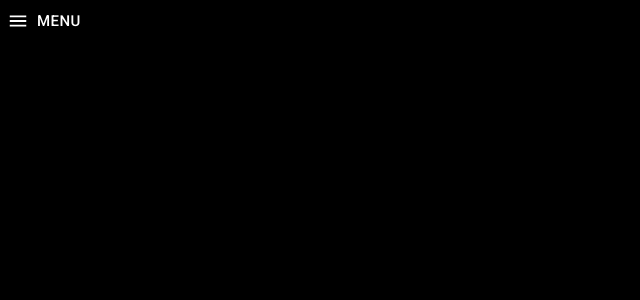
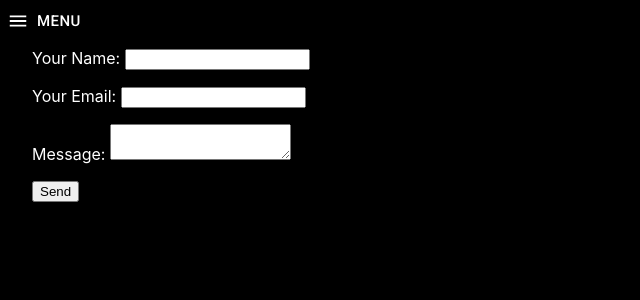
Before and after one commit to lucsedirae/lucsedirae.github.io, a React (Create React App) app: page /questionnaire in a window 1280 px wide. Shown: the top 300 px of the page, without its empty margins (0-640 px from the left). Built offline with nearby package versions, Linux system fonts and the light colour scheme.

Commit message:
Form test

```diff
--- a/public/index.html
+++ b/public/index.html
@@ -23,11 +23,17 @@
     <link
       rel="stylesheet"
       href="https://fonts.googleapis.com/css?family=Roboto:300,400,500,700&display=swap"
-    />
-    <title>Jon Deavers - WebDev</title>
-  </head>
-  <body>
+      />
+      <title>Jon Deavers - WebDev</title>
+    </head>
+    <body>
+      <form name="questionnaire" netlify netlify-honeypot="bot-field" hidden>
+        <input type="text" name="name" />
+        <input type="email" name="email" />
+        <textarea name="message"></textarea>
+      </form>
+
+      <div id="root"></div>
     <noscript>You need to enable JavaScript to run this app.</noscript>
-    <div id="root"></div>
   </body>
 </html>
--- a/src/App.js
+++ b/src/App.js
@@ -3,11 +3,12 @@ import React, { Fragment } from "react";
 import { BrowserRouter as Router, Route, Switch } from "react-router-dom";
 
 //* Components
+import About from "./components/pages/About";
+import Contact from "./components/pages/Contact";
 import Home from "./components/pages/Home";
 import Portfolio from "./components/pages/Portfolio";
-import About from "./components/pages/About";
+import Questionnaire from "./components/pages/Questionnaire"
 import Words from "./components/pages/Words";
-import Contact from "./components/pages/Contact";
 
 import NavDrawer from "./components/layout/NavDrawer";
 
@@ -26,6 +27,7 @@ function App() {
             <Route exact path="/portfolio" component={Portfolio} />
             <Route exact path="/words" component={Words} />
             <Route exact path="/contact" component={Contact} />
+            <Route exact path="/questionnaire" component={Questionnaire} />
           </Switch>
         </div>
       </Fragment>
--- /dev/null
+++ b/src/components/pages/Questionnaire.js
@@ -0,0 +1,38 @@
+//* Dependencies
+import React, { Fragment } from "react";
+
+//* MUI comps, hooks, icons
+import Container from "@material-ui/core/Container"
+
+
+const Questionnaire = () => {
+
+  return (
+    <Container style={{padding: "2rem"}}>
+      <form name="questionnaire">
+        <input type="hidden" name="form-name" value="questionnaire" />
+        <p>
+          <label>
+            Your Name: <input type="text" name="name" />
+          </label>
+        </p>
+        <p>
+          <label>
+            Your Email: <input type="email" name="email" />
+          </label>
+        </p>
+        <p>
+          <label>
+            Message: <textarea name="message"></textarea>
+          </label>
+        </p>
+        <p>
+          <button type="submit">Send</button>
+        </p>
+      </form>
+
+    </Container>
+  );
+};
+
+export default Questionnaire;
```
Also changed, not shown: React App.gif (added), 1 other file (tests, documents, lock files or other folders).
